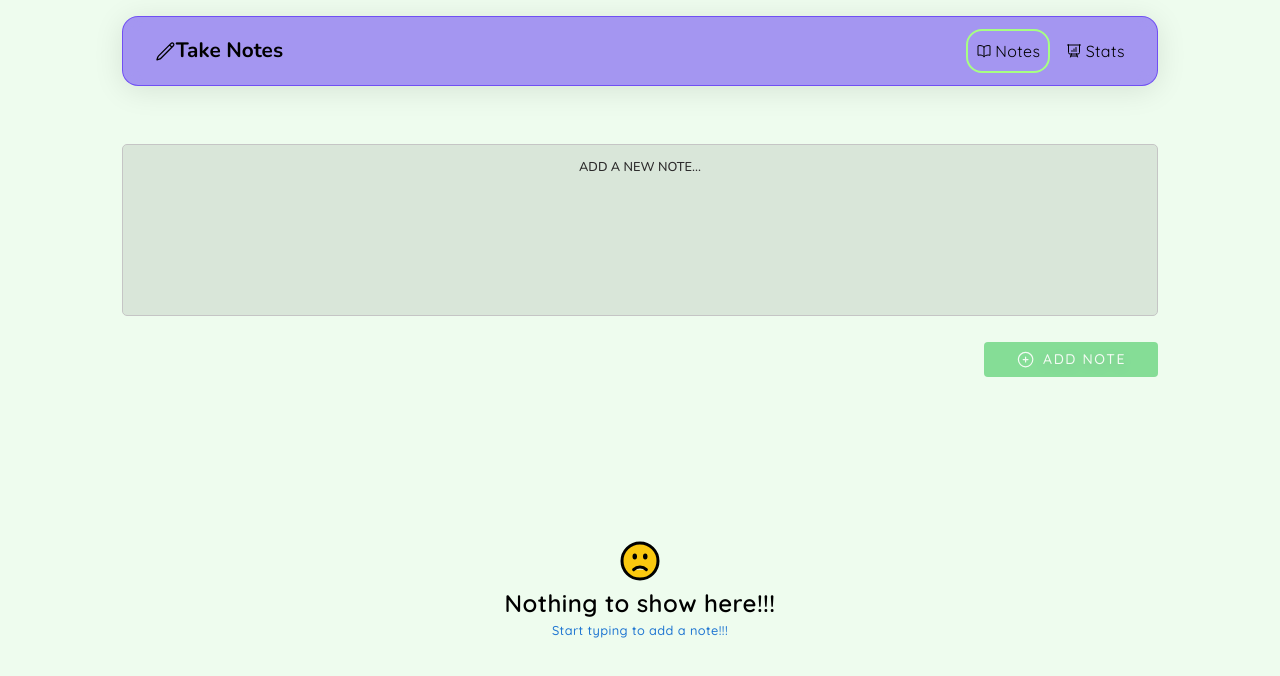
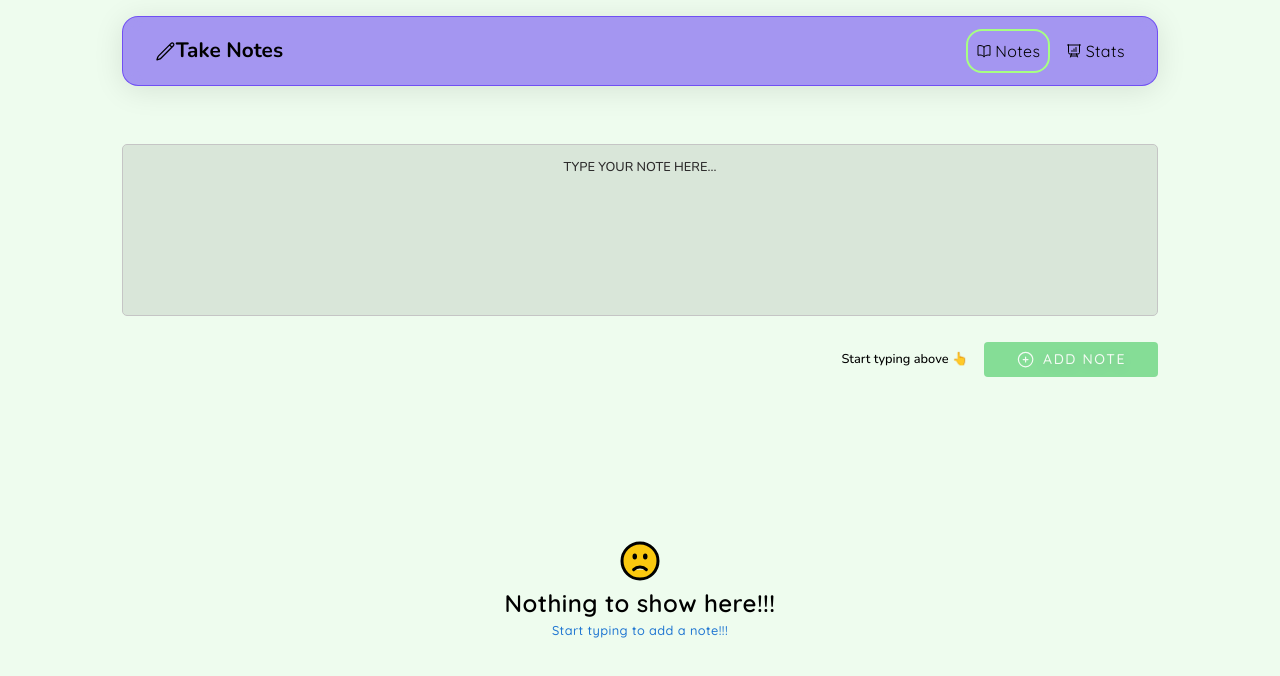
Before and after one commit to fdasabino/take_notes_vue_app, a Vue app: page / in a window 1280 px wide. Shown: the top 676 px of the page. Built offline with nearby package versions, Linux system fonts and the light colour scheme; what vue-toast-notification would draw is missing.

Commit message:
Update ViewNotes.scss and ViewNotes.vue to improve note input and display

```diff
--- /dev/null
+++ b/src/components/Layout/CustomInput/CustomInputComponent.vue
@@ -0,0 +1,38 @@
+<script setup lang="ts">
+import { defineEmits, defineProps, onUpdated, ref } from "vue";
+
+defineProps({
+    modelValue: String,
+    placeholder: String,
+});
+
+const textareaRef = ref(null as HTMLTextAreaElement | null);
+const emit = defineEmits(["update:modelValue"]);
+
+const handleInput = (event: Event) => {
+    if (!(event.target instanceof HTMLTextAreaElement)) return;
+    emit("update:modelValue", event.target.value);
+};
+
+onUpdated(() => {
+    if (textareaRef.value) {
+        textareaRef.value.focus();
+    }
+});
+</script>
+
+<template>
+    <div class="notes__input">
+        <div class="form_input">
+            <textarea
+                ref="textareaRef"
+                :value="modelValue"
+                @input="handleInput"
+                :placeholder="placeholder" />
+        </div>
+
+        <div class="notes__input__buttonContainer">
+            <slot name="button" />
+        </div>
+    </div>
+</template>
--- a/src/views/ViewNotes/ViewNotes.scss
+++ b/src/views/ViewNotes/ViewNotes.scss
@@ -4,6 +4,30 @@
     display: flex;
     flex-direction: column;
     gap: 3rem;
+
+    &__info {
+        display: flex;
+        justify-content: center;
+        align-items: center;
+        flex-direction: column;
+
+        h3 {
+            display: flex;
+            align-items: center;
+            gap: 1rem;
+            font-size: 0.8rem;
+
+            svg {
+                display: flex;
+                width: 1.2rem;
+                height: 1.2rem;
+            }
+        }
+
+        @media (max-width: 768px) {
+            display: none;
+        }
+    }
 
     &__input {
         display: flex;
--- a/src/views/ViewNotes/ViewNotes.vue
+++ b/src/views/ViewNotes/ViewNotes.vue
@@ -1,44 +1,60 @@
 <script setup lang="ts">
 // imports
 import ButtonComponent from "@/components/Layout/Button/ButtonComponent.vue";
+import CustomInputComponent from "@/components/Layout/CustomInput/CustomInputComponent.vue";
 import NoteCardComponent from "@/components/Layout/NoteCard/NoteCardComponent.vue";
 import { useStoreNotes } from "@/stores/storeNotes";
-import { FaceFrownIcon, PlusCircleIcon } from "@heroicons/vue/24/outline";
-import { ref } from "vue";
+import {
+    ArrowDownIcon,
+    ArrowRightIcon,
+    ArrowUpIcon,
+    FaceFrownIcon,
+    PlusCircleIcon,
+} from "@heroicons/vue/24/outline";
+import { computed, ref } from "vue";
 import "./ViewNotes.scss";
 
-//refs
+// refs
 const storeNotes = useStoreNotes();
 const newNote = ref("");
-const newNoteRef = ref();
 
 // methods
 const addNote = (note: string) => {
     storeNotes.createNote(note);
     newNote.value = "";
-    newNoteRef.value.focus();
 };
+
+const updateNote = (value: string) => {
+    newNote.value = value;
+};
+
+const computedMessage = computed((icon) => {
+    if (newNote.value.length === 0) return "Start typing above 👆";
+    if (newNote.value.length > 1 && newNote.value.length < 49)
+        return "Click the green button to add you note 👉";
+    if (newNote.value.length > 50)
+        return "Woah!!! Thats lot to remember, don't forget to save it 😊💡";
+});
 </script>
 
 <template>
     <div class="notes">
-        <div class="notes__input">
-            <div class="form_input">
-                <textarea
-                    ref="newNoteRef"
-                    v-model="newNote"
-                    placeholder="Add a new note..." />
-            </div>
-
-            <div class="notes__input__buttonContainer">
+        <CustomInputComponent
+            :modelValue="newNote"
+            placeholder="Type your note here..."
+            @update:modelValue="updateNote">
+            <template #button>
+                <div class="notes__info">
+                    <h3>{{ computedMessage }}</h3>
+                </div>
                 <ButtonComponent
                     variant="tertiary"
                     @click="addNote(newNote)"
                     :disabled="newNote.length === 0">
                     <PlusCircleIcon /> Add Note
                 </ButtonComponent>
-            </div>
-        </div>
+            </template>
+        </CustomInputComponent>
         <div class="notes__list">
             <NoteCardComponent
                 v-for="note in storeNotes.notes"
```
